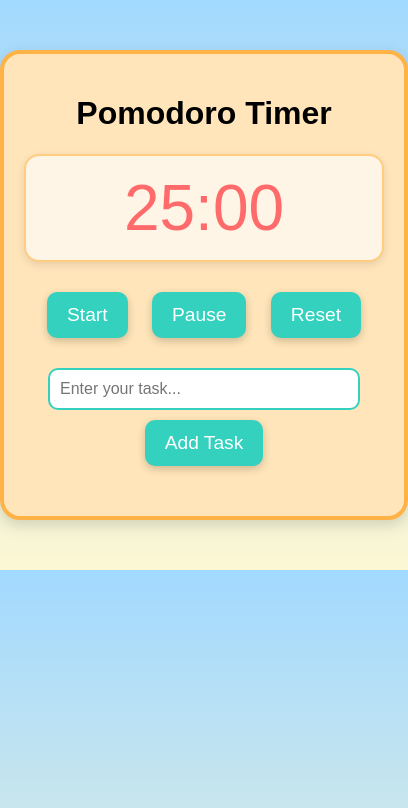
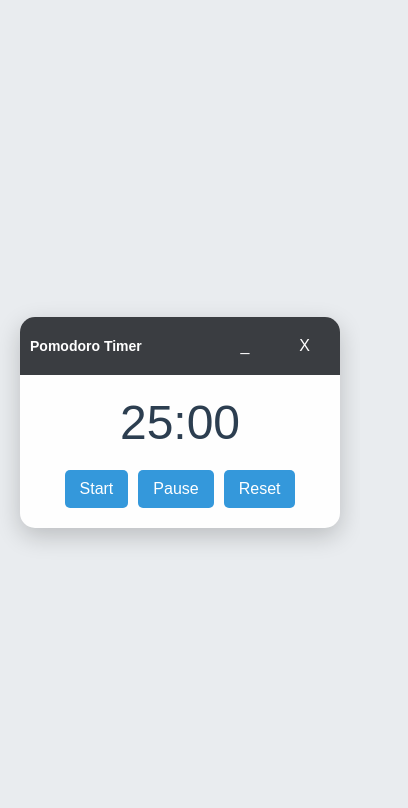
Before and after one commit to stephen-legit/PomodoroTimer, an Electron app: page index.html in a window 360 px wide. Shown: the whole page, 408 px wide, since content can reach past the window. Drawn offline with Linux system fonts and the light colour scheme.

Commit message:
Lots of UI Design changes and converted the web application into a more suitable format. Also implemented Electron js.

```diff
--- /dev/null
+++ b/electron.js
@@ -0,0 +1,32 @@
+const { app, BrowserWindow, ipcMain } = require('electron');
+
+let mainWindow;
+
+app.whenReady().then(() => {
+    mainWindow = new BrowserWindow({
+        width: 360,
+        height: 500,
+        resizable: false,
+        webPreferences: {
+            nodeIntegration: true,
+            contextIsolation: false,
+        },
+        frame: false,
+    });
+
+    mainWindow.loadFile("index.html");
+});
+
+// Close app when all windows are closed
+app.on("window-all-closed", () => {
+    if (process.platform !== "darwin") app.quit();
+});
+
+// IPC Event Handler
+ipcMain.on("minimize-window", () => {
+    mainWindow.minimize();
+});
+
+ipcMain.on("close-window", () => {
+    mainWindow.close();
+});
--- a/index.html
+++ b/index.html
@@ -8,7 +8,14 @@
 </head>
 <body>
     <div class="app">
-        <h1>Pomodoro Timer</h1>
+        <div class="title-bar">
+            <span class="title">Pomodoro Timer</span>
+            <div class="controls">
+                <button id="minimize">_</button>
+                <button id="close">X</button>
+            </div>
+        </div>
+        <div class="content">
             <div class="timer">
                 <span id="minutes">25</span>:<span id="seconds">00</span>
             </div>
@@ -17,12 +24,8 @@
                 <button id="pause">Pause</button>
                 <button id="reset">Reset</button>
             </div>
-        <div class="task-input">
-            <input type="text" id="task" placeholder="Enter your task...">
-            <button id="add-task">Add Task</button>
         </div>
-        <ul id="task-list"></ul>
     </div>
-    <script type="module" src="main.js"></script>
+    <script src="main.js"></script>
 </body>
 </html>
--- a/main.js
+++ b/main.js
@@ -3,6 +3,7 @@ let seconds = 0;
 let timer;
 let isRunning = false;
 
+// DOM elements
 const minutesDisplay = document.getElementById("minutes");
 const secondsDisplay = document.getElementById("seconds");
 const startButton = document.getElementById("start");
@@ -10,6 +11,7 @@ const pauseButton = document.getElementById("pause");
 const resetButton = document.getElementById("reset");
 const timerDisplay = document.querySelector(".timer");
 
+// Event Listeners
 startButton.addEventListener("click", startTimer);
 pauseButton.addEventListener("click", pauseTimer);
 resetButton.addEventListener("click", resetTimer);
@@ -18,14 +20,16 @@ function startTimer() {
     if (!isRunning) {
         isRunning = true;
         timer = setInterval(updateTimer, 1000);
-        timerDisplay.classList.add("running"); // Add animation
+        timerDisplay.classList.add("running"); // Add animation class
     }
 }
 
 function pauseTimer() {
-    clearInterval(timer);
-    isRunning = false;
-    timerDisplay.classList.remove("running"); // Remove animation
+    if (isRunning) {
+        clearInterval(timer);
+        isRunning = false;
+        timerDisplay.classList.remove("running"); // Remove animation class
+    }
 }
 
 function resetTimer() {
@@ -34,7 +38,7 @@ function resetTimer() {
     minutes = 25;
     seconds = 0;
     updateDisplay();
-    timerDisplay.classList.remove("running"); // Remove animation
+    timerDisplay.classList.remove("running"); // Remove animation class
 }
 
 function updateTimer() {
@@ -42,7 +46,7 @@ function updateTimer() {
         if (minutes === 0) {
             clearInterval(timer);
             alert("Time's up! Take a break! 🎉");
-            timerDisplay.classList.remove("running"); // Remove animation
+            timerDisplay.classList.remove("running");
             return;
         }
         minutes--;
@@ -57,3 +61,16 @@ function updateDisplay() {
     minutesDisplay.textContent = minutes.toString().padStart(2, "0");
     secondsDisplay.textContent = seconds.toString().padStart(2, "0");
 }
+
+// To allow for functionality with Electron
+const { ipcRenderer } = require("electron");
+
+// Minimize button
+document.getElementById("minimize").addEventListener("click", () => {
+    ipcRenderer.send("minimize-window");
+});
+
+// Close button
+document.getElementById("close").addEventListener("click", () => {
+    ipcRenderer.send("close-window");
+});
--- a/style.css
+++ b/style.css
@@ -1,113 +1,101 @@
+/* Full-Screen Background */
 body {
-    font-family: 'Poppins', sans-serif;
-    text-align: center;
     margin: 0;
     padding: 0;
-    background: linear-gradient(to bottom, #a2d9ff, #fdf7d3);
+    display: flex;
+    align-items: center;
+    justify-content: center;
+    height: 100vh;
+    background: #e9ecef;
+    font-family: 'Poppins', sans-serif;
 }
 
-/* App Container */
+/* App Window */
 .app {
-    background: #ffe5b9;
-    border: 4px solid #ffb347;
-    padding: 20px;
-    border-radius: 20px;
-    width: 360px;
-    margin: 50px auto;
-    box-shadow: 0 5px 15px rgba(0, 0, 0, 0.15);
-    position: relative;
+    background: #fefefe;
+    border-radius: 15px;
+    box-shadow: 0px 8px 24px rgba(0, 0, 0, 0.2);
+    width: 320px;
+    display: flex;
+    flex-direction: column;
+    overflow: hidden;
 }
 
-/* Timer Section */
-.timer {
-    font-size: 4rem;
-    color: #ff6b6b;
-    margin: 20px 0;
-    background: #fff5e6;
-    padding: 15px;
-    border-radius: 15px;
-    border: 2px solid #ffcc80;
-    box-shadow: 0 3px 8px rgba(0, 0, 0, 0.1);
+/* Title Bar */
+.title-bar {
+    background: #3a3d41;
+    color: #fff;
+    padding: 10px;
+    display: flex;
+    justify-content: space-between;
+    align-items: center;
+    font-size: 14px;
+    font-weight: bold;
 }
 
-/* Buttons */
+.title-bar .controls {
+    display: flex;
+    gap: 10px;
+}
+
+.title-bar button {
+    background: transparent;
+    color: #fff;
+    border: none;
+    font-size: 16px;
+    cursor: pointer;
+    outline: none;
+}
+
+.title-bar button:hover {
+    opacity: 0.8;
+}
+
+/* App Content */
+.content {
+    padding: 20px;
+    text-align: center;
+}
+
+/* Timer Display */
+.timer {
+    font-size: 3rem;
+    color: #2c3e50;
+    margin-bottom: 20px;
+    transition: transform 0.2s ease-in-out;
+}
+
+.timer.running {
+    transform: scale(1.1);
+}
+
+/* Control Buttons */
 button {
-    background: #34d1bf;
+    background: #3498db;
     color: #fff;
-    font-size: 1.2rem;
     border: none;
-    border-radius: 10px;
-    padding: 12px 20px;
-    margin: 10px;
+    border-radius: 5px;
+    padding: 10px 15px;
+    font-size: 1rem;
     cursor: pointer;
-    transition: all 0.3s ease;
-    box-shadow: 0 3px 8px rgba(0, 0, 0, 0.2);
+    margin: 0 5px;
+    transition: all 0.2s;
 }
 
 button:hover {
-    background: #27ab8f;
-    transform: scale(1.1);
+    background: #2980b9;
+    transform: scale(1.05);
 }
 
-/* Decorative Elements */
-.decoration {
-    position: absolute;
-    width: 100px;
-    height: 100px;
-    background-size: cover;
+/* Compact Timer Buttons */
+.controls {
+    display: flex;
+    justify-content: center;
 }
 
-/* Task Input */
-.task-input {
-    margin-top: 20px;
+/* App Window Size Constraints */
+@media (min-width: 768px) {
+    .app {
+        width: 360px;
+    }
 }
-
-input {
-    padding: 10px;
-    border: 2px solid #34d1bf;
-    border-radius: 10px;
-    font-size: 1rem;
-    width: 80%;
-}
-
-/* Task List */
-#task-list {
-    list-style: none;
-    padding: 0;
-    margin-top: 20px;
-}
-
-#task-list li {
-    background: #fff;
-    margin: 10px auto;
-    padding: 10px;
-    border-radius: 10px;
-    box-shadow: 0 3px 6px rgba(0, 0, 0, 0.1);
-    font-size: 1rem;
-    display: flex;
-    justify-content: space-between;
-    align-items: center;
-}
-
-.delete-task {
-    background: #ff6b6b;
-    color: #fff;
-    border: none;
-    border-radius: 5px;
-    padding: 5px 10px;
-    cursor: pointer;
-}
-
-.delete-task:hover {
-    background: #e74c3c;
-}
-
-/* Animation */
-@keyframes bounce {
-    0%, 100% { transform: translateY(0); }
-    50% { transform: translateY(-10px); }
-}
-
-.timer.running {
-    animation: bounce 1s infinite;
-}
```
Also changed, not shown: package.json (+3 -5 lines), 1 other file. Lines whose indentation alone changed are shown as unchanged.
